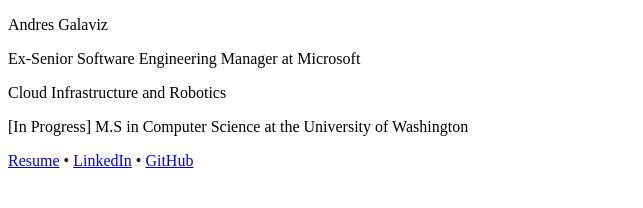
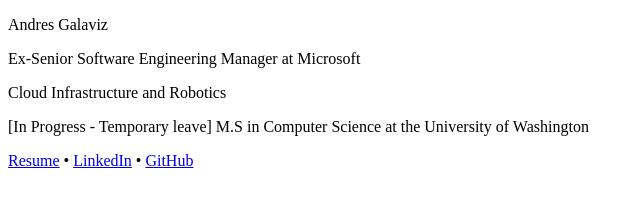
Before and after one commit to andresgalaviz/andresgalaviz.github.io, a Next.js app: page / in a window 1280 px wide. Shown: the top 208 px of the page, without its empty margins (0-643 px from the left). Built offline with nearby package versions, Linux system fonts and the light colour scheme.

Commit message:
Added temp leave

```diff
--- a/src/app/page.tsx
+++ b/src/app/page.tsx
@@ -14,7 +14,7 @@
           Cloud Infrastructure and Robotics
         </p>
         <p className="text-sm text-center sm:text-left font-[family-name:var(--font-geist-mono)]">
-          [In Progress] M.S in Computer Science at the University of Washington
+          [In Progress - Temporary leave] M.S in Computer Science at the University of Washington
         </p>
 
         {/* Link Section */}
```
